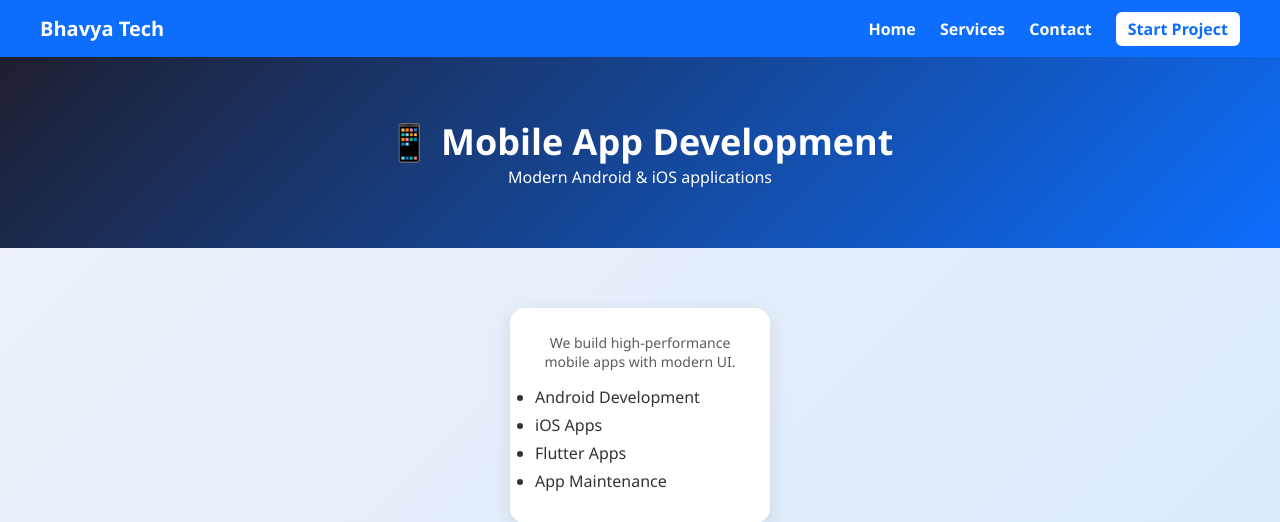
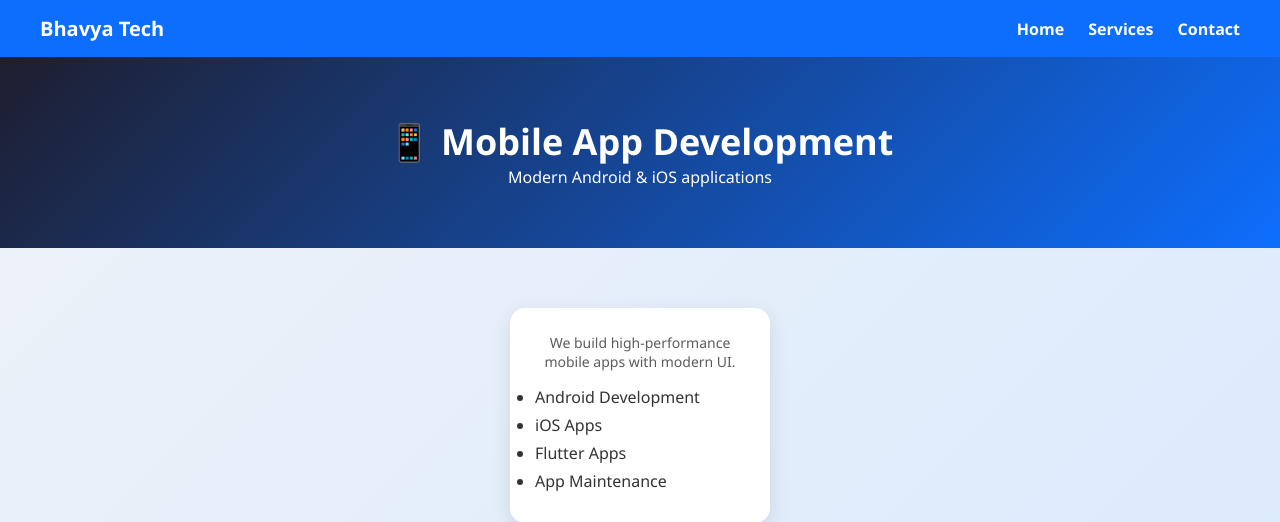
Before and after one commit to rohithsai22/bhavya-tech, a Flask app: page /mobile in a window 1280 px wide. Shown: the top 522 px of the page. Run offline with Flask 3, Linux system fonts and the light colour scheme.

Commit message:
Add files via upload

```diff
--- a/templates/base.html
+++ b/templates/base.html
@@ -16,7 +16,6 @@
         <a href="/">Home</a>
         <a href="/services">Services</a>
         <a href="/request">Contact</a>
-        <a href="/create" class="btn-nav">Start Project</a>
     </div>
 </nav>
 
```
